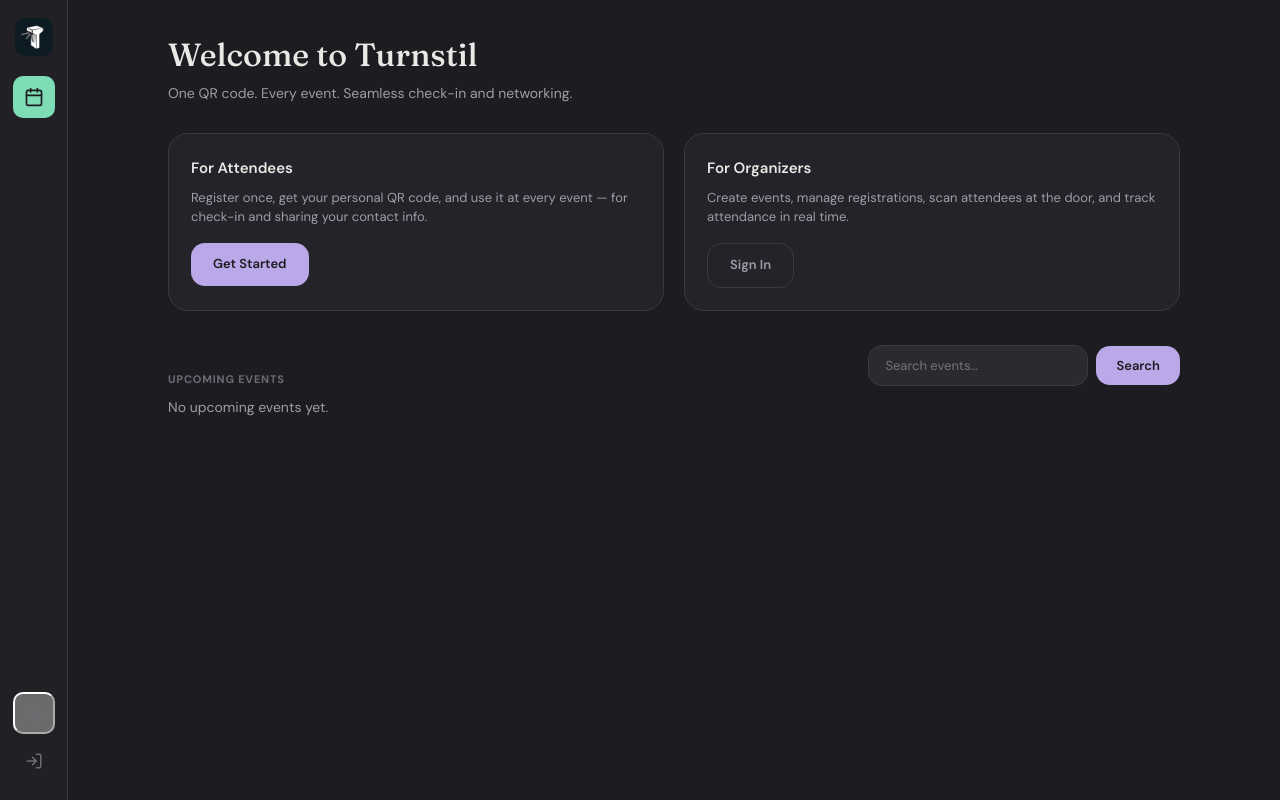
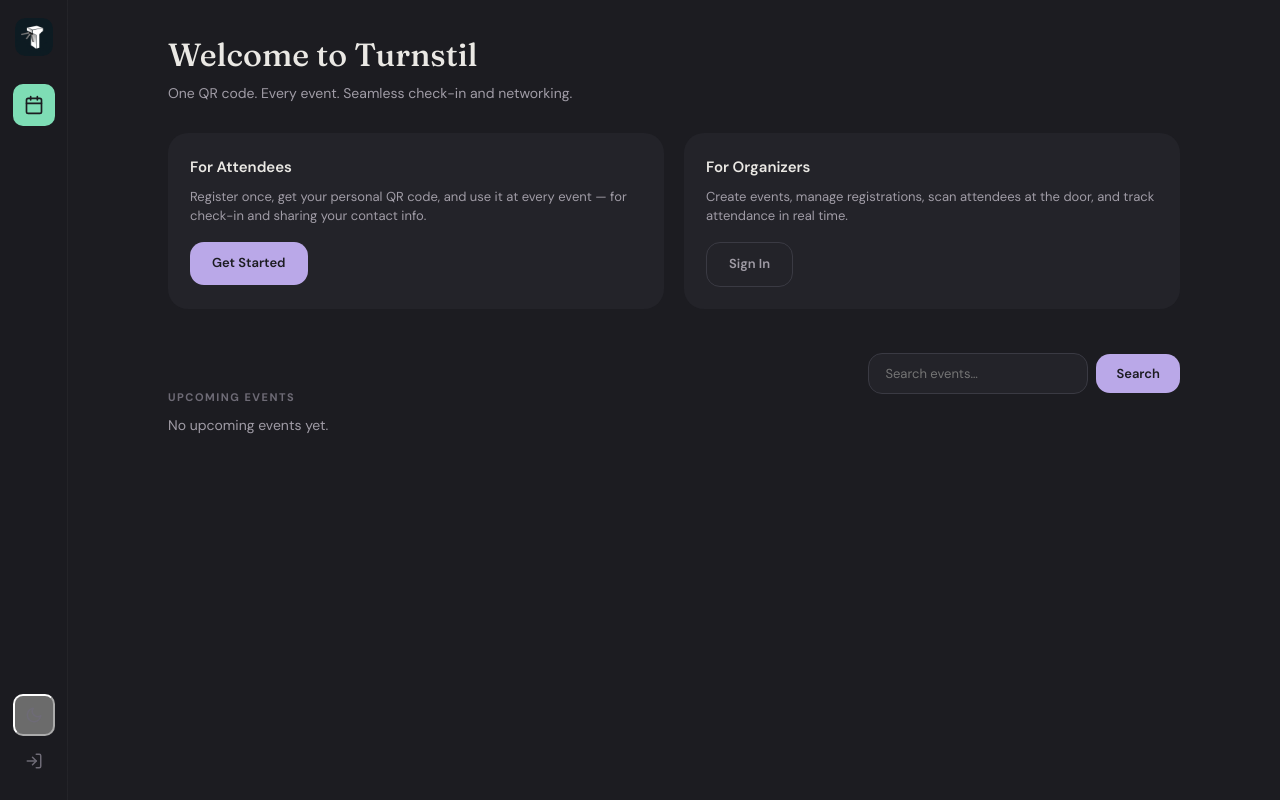
Before and after one commit to Susquehanna-Syntax/Turnstil, a Django app: page / in a window 1280 px wide. Run offline with Django 5.2, Linux system fonts and the light colour scheme; data that the repository does not hold is empty.

Commit message:
Minor changes to match design language

```diff
--- a/templates/base.html
+++ b/templates/base.html
@@ -107,8 +107,8 @@
 
         /* ── Scrollbar ── */
         ::-webkit-scrollbar { width: 6px; }
-        ::-webkit-scrollbar-track { background: var(--bg); }
-        ::-webkit-scrollbar-thumb { background: var(--s4); border-radius: 3px; }
+        ::-webkit-scrollbar-track { background: transparent; }
+        ::-webkit-scrollbar-thumb { background: var(--s3); border-radius: 3px; }
 
         /* ── Layout ── */
         .layout {
@@ -123,15 +123,15 @@
             top: 0; left: 0;
             width: 68px;
             height: 100vh;
-            background: color-mix(in srgb, var(--s1) 70%, transparent);
-            backdrop-filter: blur(20px);
-            -webkit-backdrop-filter: blur(20px);
-            border-right: 1px solid var(--border);
+            background: rgba(28, 28, 33, 0.78);
+            backdrop-filter: blur(32px);
+            -webkit-backdrop-filter: blur(32px);
+            border-right: 1px solid rgba(255,255,255,0.04);
             display: flex;
             flex-direction: column;
             align-items: center;
             padding: 18px 0 18px;
-            gap: 6px;
+            gap: 4px;
             z-index: 100;
         }
         .sidebar-logo {
@@ -364,10 +363,11 @@
             background: var(--s1);
             border-radius: var(--r-lg);
             padding: 22px;
+            cursor: pointer;
             transition: transform 0.5s var(--ease-out-expo), background 0.3s;
-            border: 1px solid var(--border);
         }
-        .card:hover { background: var(--s2); }
+        .card:hover { transform: translateY(-4px); background: var(--s2); }
+        .card:active { transform: translateY(-1px) scale(0.98); transition-duration: 0.12s; }
         .card-title { font-size: 15px; font-weight: 600; margin-bottom: 8px; }
         .card-desc { font-size: 13px; color: var(--text-2); line-height: 1.5; margin-bottom: 0; }
         .card-footer {
@@ -594,7 +605,7 @@
         input[type="search"],
         select,
         textarea {
-            background: var(--s2);
+            background: var(--s1);
             border: 1.5px solid var(--border);
             border-radius: var(--r-md);
             padding: 11px 16px;
@@ -774,10 +783,10 @@
             font-size: 11px;
             font-weight: 700;
             text-transform: uppercase;
-            letter-spacing: 0.8px;
+            letter-spacing: 1.5px;
             color: var(--text-3);
-            margin-bottom: 12px;
-            margin-top: 28px;
+            margin-bottom: 20px;
+            margin-top: 48px;
         }
 
         /* ── Collapsible / details ── */
@@ -1101,6 +1109,21 @@ document.addEventListener('click', function(e) {
 </script>
 <script>
 lucide.createIcons();
+
+/* Ripple effect for buttons */
+document.addEventListener('click', function(e) {
+    var btn = e.target.closest('.btn');
+    if (!btn) return;
+    var circle = document.createElement('span');
+    var rect = btn.getBoundingClientRect();
+    var size = Math.max(rect.width, rect.height);
+    circle.style.width = circle.style.height = size + 'px';
+    circle.style.left = (e.clientX - rect.left - size / 2) + 'px';
+    circle.style.top = (e.clientY - rect.top - size / 2) + 'px';
+    circle.classList.add('ripple');
+    btn.appendChild(circle);
+    circle.addEventListener('animationend', function() { circle.remove(); });
+});
 if ('serviceWorker' in navigator) {
   navigator.serviceWorker.register('/sw.js');
 }
```
Also changed, not shown: other parts of templates/base.html (+22 -15 lines).
